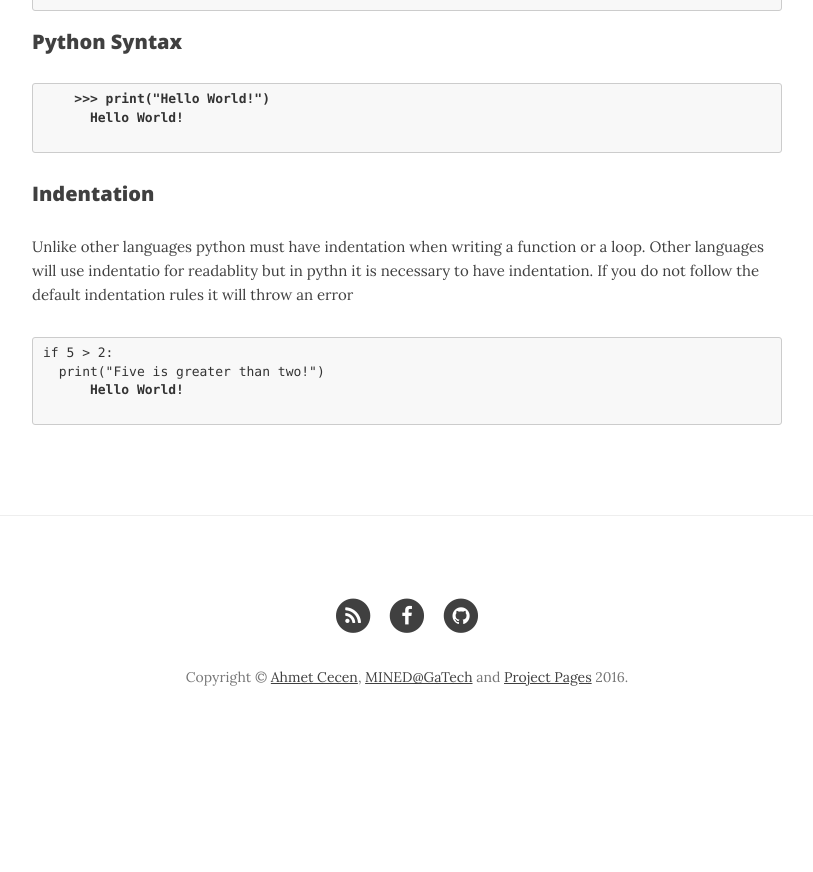
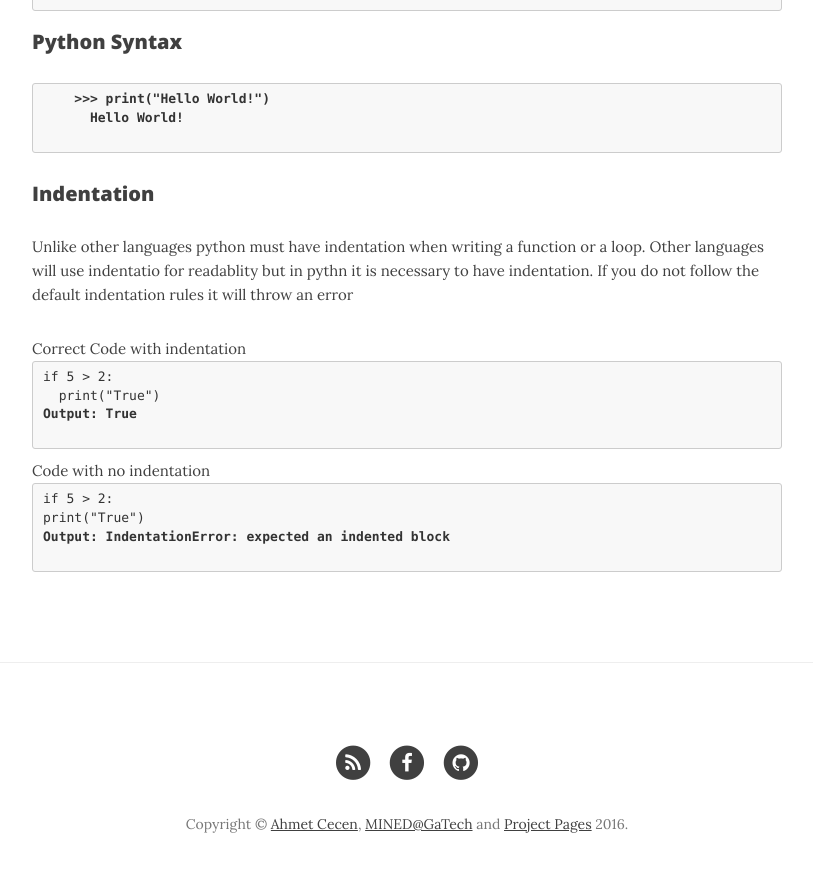
Before and after one commit to sivakrishna383/sivakrishna383.github.io, a Jekyll site: the page built from pages/introduction2.md, in a window 1280 px wide and 900 px high, scrolled down 1216 px. Shown: the top 872 px of the window, without its empty margins (233-1046 px from the left). Built offline with Jekyll 4.4.1, drawn with Linux system fonts in a browser that asks for light colours; nearby versions of some CDN libraries; before the commit the page ends 1970 px from its top, so only the background shows below that.

Commit message:
Update introduction2.md

```diff
--- a/pages/introduction2.md
+++ b/pages/introduction2.md
@@ -62,8 +62,15 @@ description: "Introduction to the python programming language"
    </p>
    <h3>Indentation</h3>
    <p>Unlike other languages python must have indentation when writing a function or a loop. Other languages will use indentatio for readablity but in pythn it is necessary to have indentation. If you do not follow the default indentation rules it will throw an error</p>
+   Correct Code with indentation
    <figure class="highlight"><pre><code class="language-python" data-lang="python">if 5 > 2:
-&nbsp;&nbsp;print("Five is greater than two!")<span class="kn"></span>
-      <span class="kn">Hello World!</span>
+&nbsp;&nbsp;print("True")
+<span class="kn">Output: True</span>
+    </code></pre></figure>
+
+  Code with no indentation
+   <figure class="highlight"><pre><code class="language-python" data-lang="python">if 5 > 2:
+print("True")
+<span class="kn">Output: IndentationError: expected an indented block</span>
     </code></pre></figure>
   </div>
```
